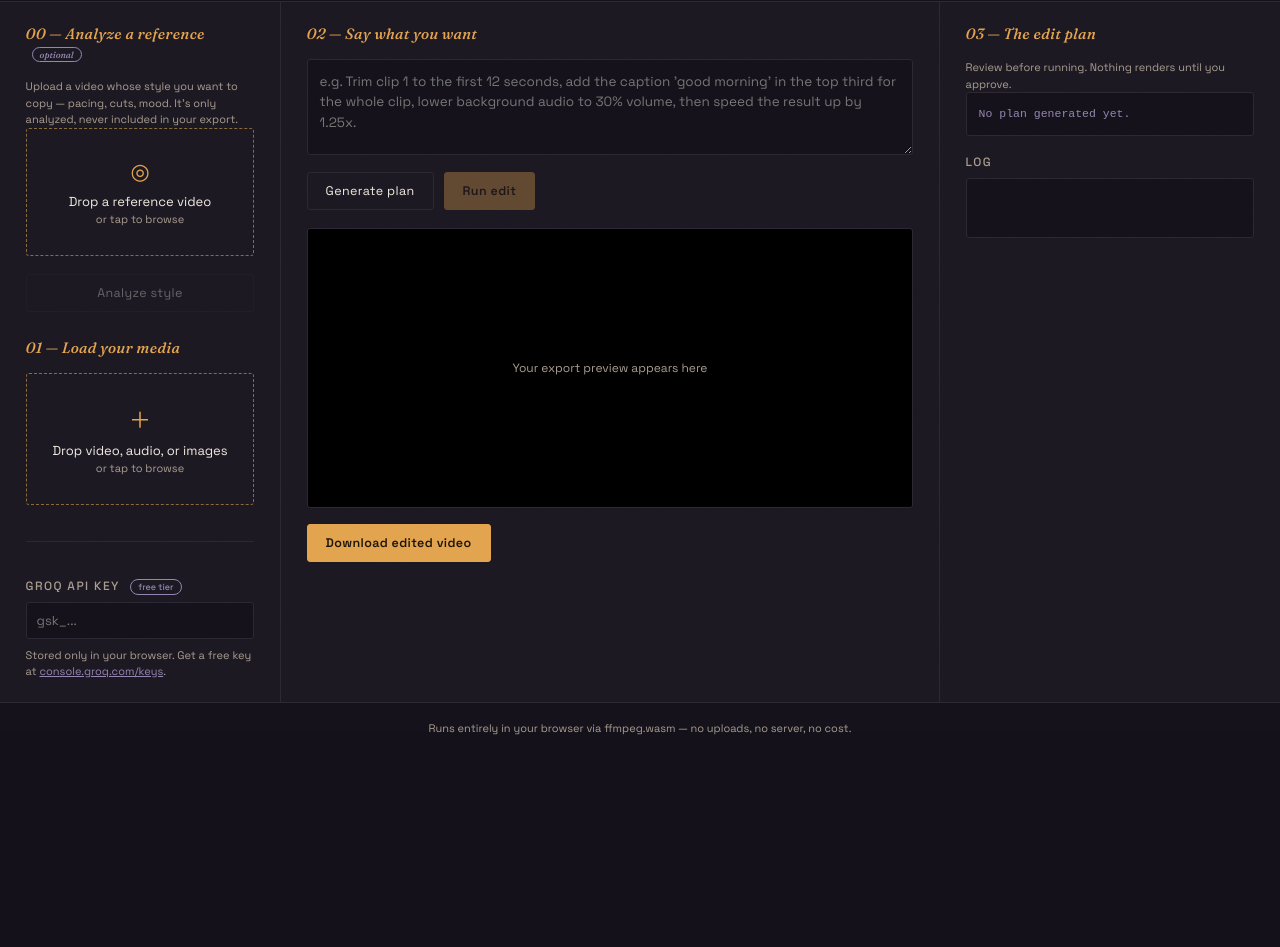
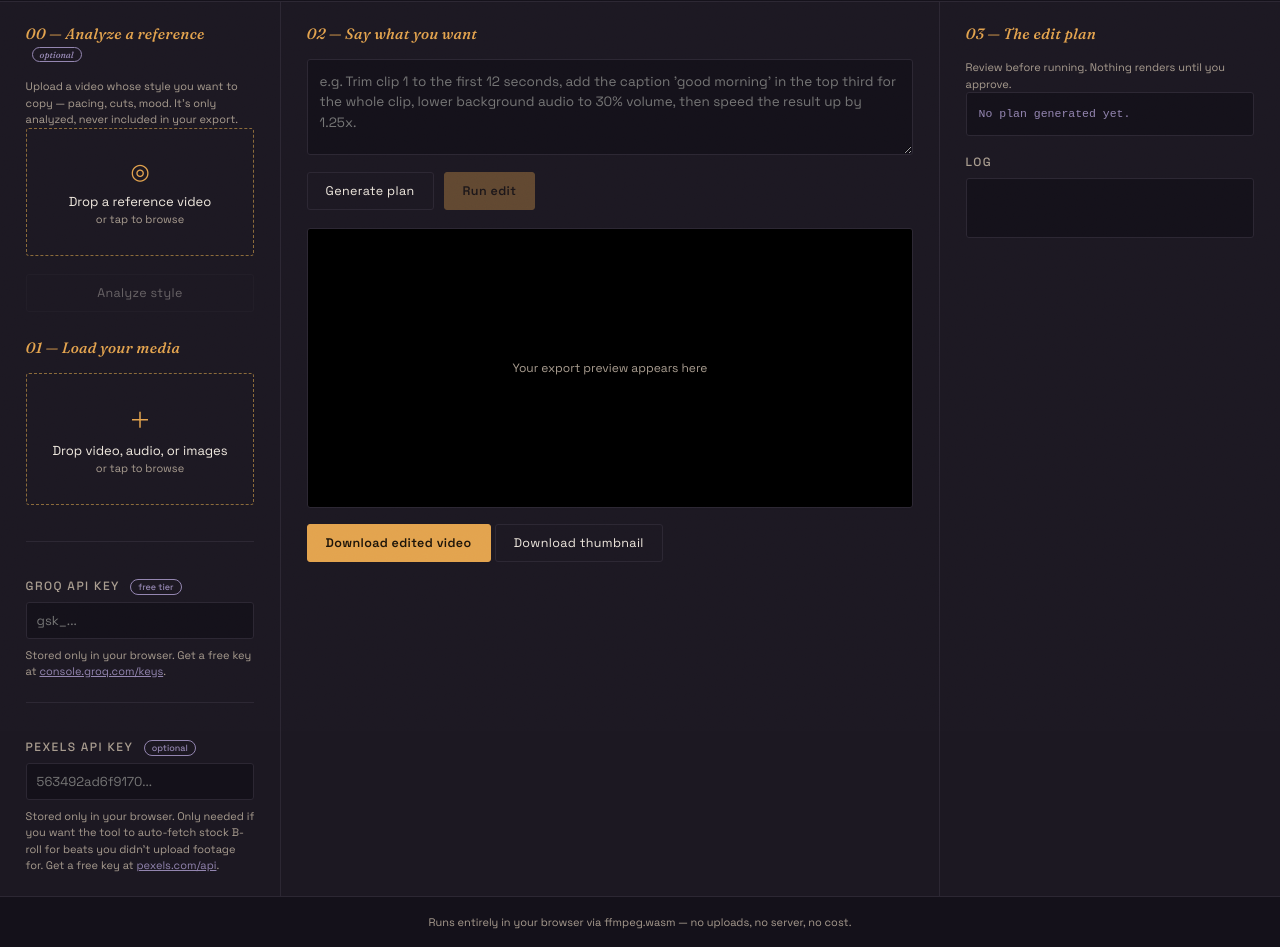
Before and after one commit to sabaghanbarlo-hash/ember-cut, a plain HTML site: page index.html in a window 1280 px wide. Shown: the part 69-1016 px from the top of the page. Before the commit the page ends 822 px from the top, so only its background shows below. Drawn offline with Linux system fonts and the light colour scheme; a script that the page names is missing.

Commit message:
feat: add Pexels API key field and thumbnail download button

```diff
--- a/index.html
+++ b/index.html
@@ -64,6 +64,12 @@ if ('serviceWorker' in navigator) {
       <input type="password" id="groqKey" placeholder="gsk_..." class="text-input" />
       <p class="hint">Stored only in your browser. Get a free key at <a href="https://console.groq.com/keys" target="_blank" rel="noopener">console.groq.com/keys</a>.</p>
     </div>
+
+    <div class="key-block">
+      <h3 class="panel-subtitle">Pexels API key <span class="free-tag">optional</span></h3>
+      <input type="password" id="pexelsKey" placeholder="563492ad6f9170..." class="text-input" />
+      <p class="hint">Stored only in your browser. Only needed if you want the tool to auto-fetch stock B-roll for beats you didn't upload footage for. Get a free key at <a href="https://www.pexels.com/api/" target="_blank" rel="noopener">pexels.com/api</a>.</p>
+    </div>
   </section>
 
   <!-- CENTER: preview + instructions -->
@@ -88,6 +94,7 @@ if ('serviceWorker' in navigator) {
     </div>
 
     <a id="downloadBtn" class="btn btn-primary download-btn" hidden download="ember-cut-export.mp4">Download edited video</a>
+    <a id="thumbBtn" class="btn btn-ghost download-btn" hidden download="ember-cut-thumbnail.jpg" style="margin-top:8px;">Download thumbnail</a>
   </section>
 
   <!-- RIGHT: plan + log -->
```
